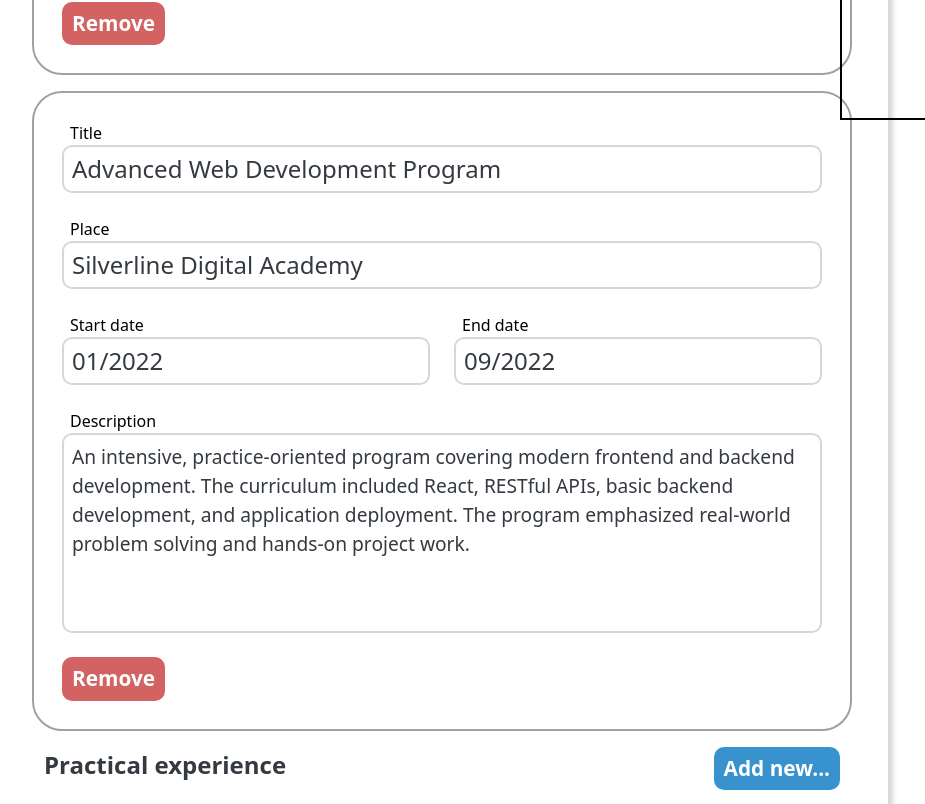
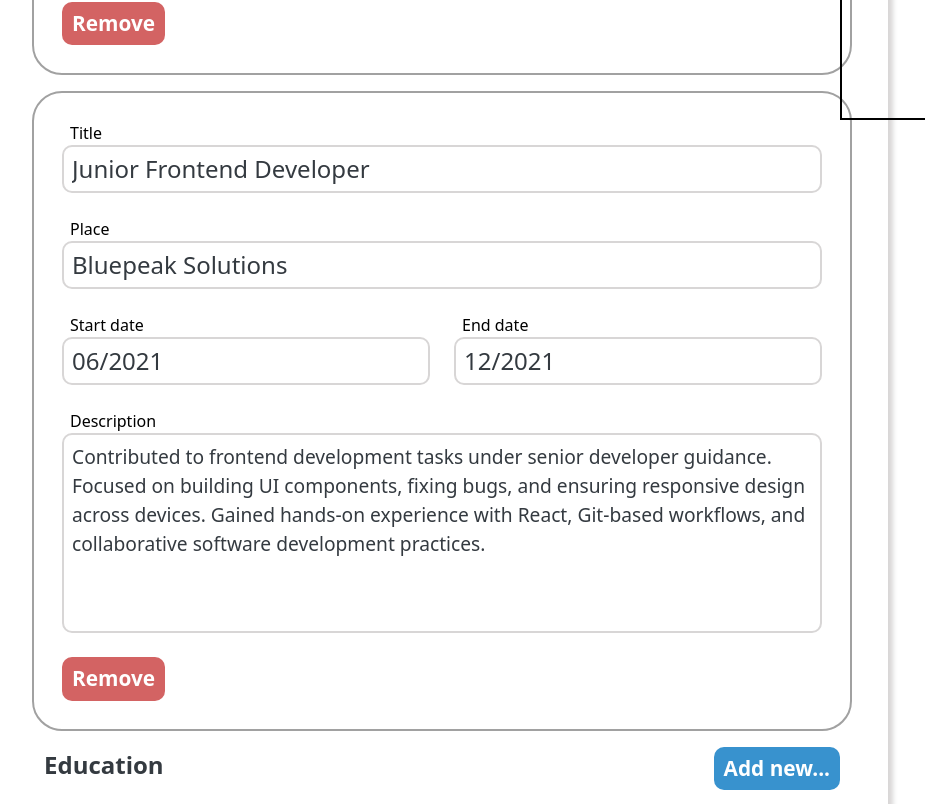
Before and after one commit to V1IRuZ/cv-application, a React (Vite) app: page / in a window 1280 px wide. Shown: the part 1053-1857 px from the top of the page, without its empty margins (4-929 px from the left). Built offline with nearby package versions, Linux system fonts and the light colour scheme.

Commit message:
feat(form): add Language component to form

```diff
--- a/src/components/Form.jsx
+++ b/src/components/Form.jsx
@@ -1,6 +1,7 @@
 import GeneralInformation from "./GeneralInformation";
 import Education from "./Education";
 import Jobs from "./Jobs";
+import Language from "./Language";
 import "../styles/Form.css";
 
 export default function Form({
@@ -10,6 +11,8 @@ export default function Form({
   setEducationData,
   jobsData,
   setJobsData,
+  languageSkills,
+  setLanguageSkills,
 }) {
   function handleSubmit(e) {
     e.preventDefault();
@@ -22,11 +25,15 @@ export default function Form({
         personData={personData}
         setPersonData={setPersonData}
       />
+      <Jobs jobsData={jobsData} setJobsData={setJobsData} />
       <Education
         educationData={educationData}
         setEducationData={setEducationData}
       />
-      <Jobs jobsData={jobsData} setJobsData={setJobsData} />
+      <Language
+        languageSkills={languageSkills}
+        setLanguageSkills={setLanguageSkills}
+      />
       <div className="submit">
         <button className="submit-btn" type="submit">
           Submit
```
